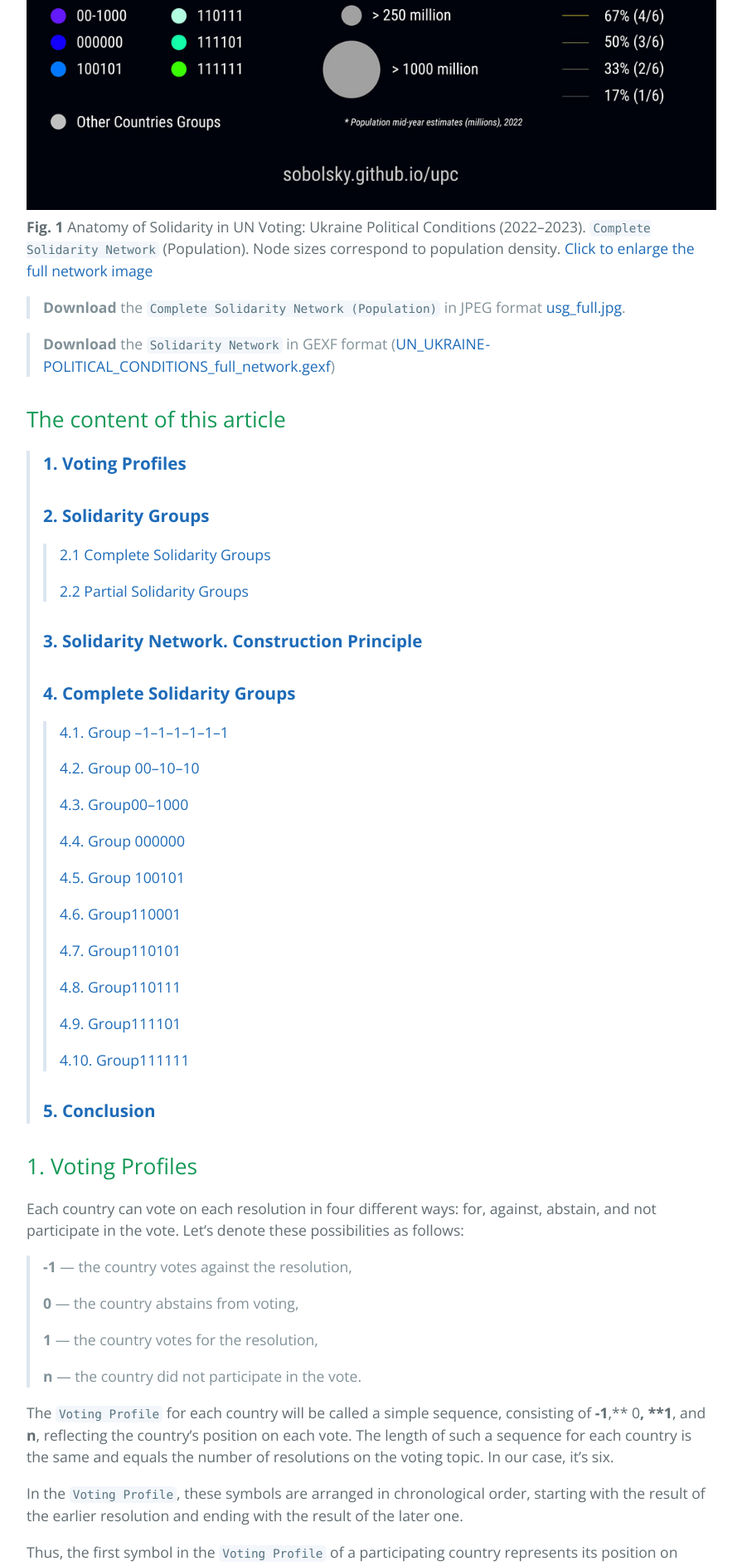
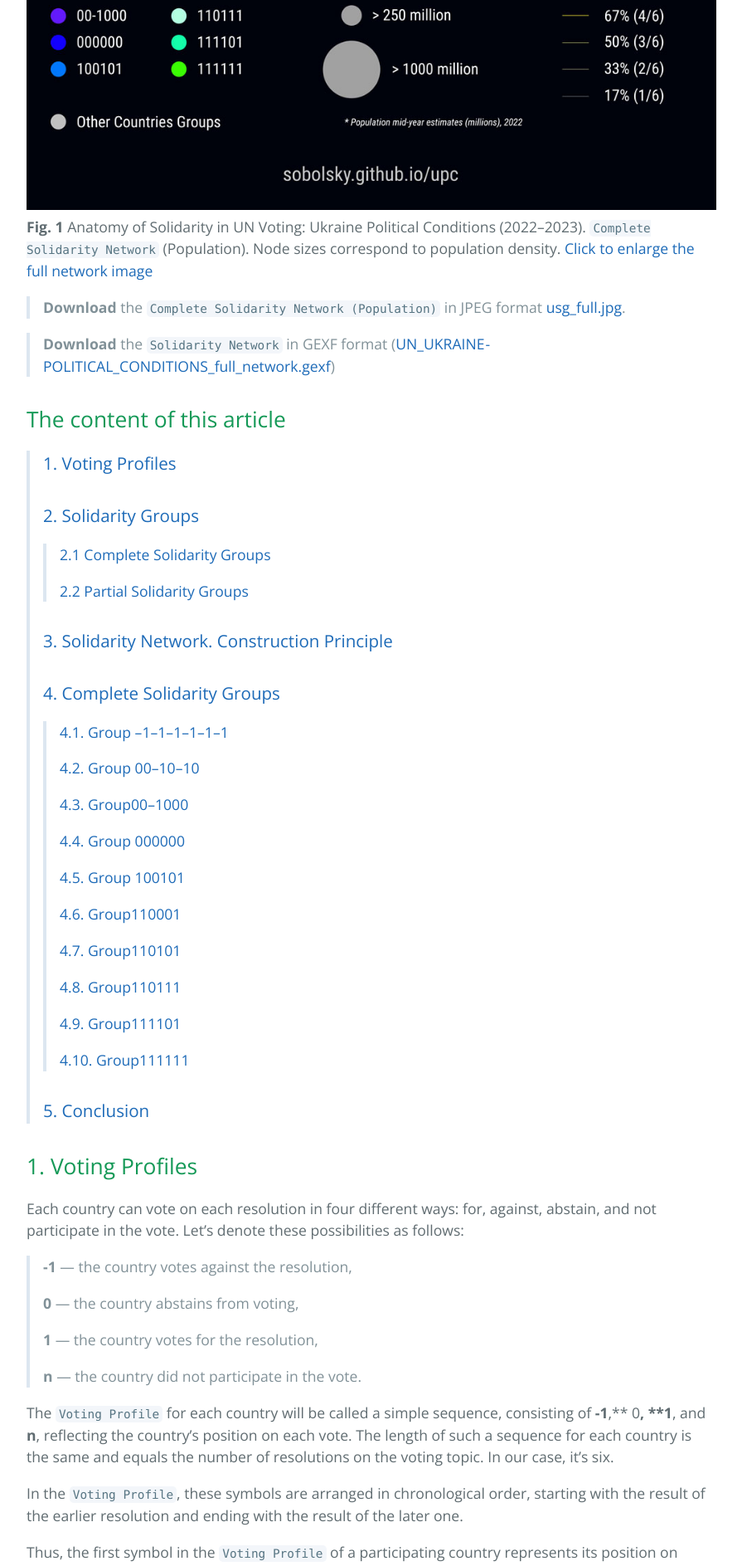
Before and after one commit to sobolsky/UN_UPC_2024, a Jekyll site: the page built from 01.md, in a window 1280 px wide. Shown: the part 3353-5240 px from the top of the page at 83% size, without its empty margins (192-1087 px from the left). Built offline with Jekyll 4.4.1, drawn with Linux system fonts in a browser that asks for light colours; our own code applies the rules of GitHub Pages for plain Markdown files.

Commit message:
Update 01.md

```diff
--- a/01.md
+++ b/01.md
@@ -47,14 +47,14 @@ Below in **Fig. 1** is the `Complete Solidarity Network`. This network is the ke
 > **Download** the `Solidarity Network` in GEXF format ([UN_UKRAINE - POLITICAL_CONDITIONS_full_network.gexf](res/UN_UKRAINE--POLITICAL_CONDITIONS_full_network.gexf))
 
 ## The content of this article
-> ### [**1. Voting Profiles**](#1-voting-profiles-1)
-> ### [**2. Solidarity Groups**](#2-solidarity-groups-1)
+> ### [1. Voting Profiles](#1-voting-profiles-1)
+> ### [2. Solidarity Groups](#2-solidarity-groups-1)
 >> [2.1 Complete Solidarity Groups](#21-complete-solidarity-groups)
 >>
 >> [2.2 Partial Solidarity Groups](#22-partial-solidarity-groups)
 >
-> ### [**3. Solidarity Network. Construction Principle**](#3-solidarity-network-construction-principle-1)
-> ### [**4. Complete Solidarity Groups**](#4-complete-solidarity-groups-1)
+> ### [3. Solidarity Network. Construction Principle](#3-solidarity-network-construction-principle-1)
+> ### [4. Complete Solidarity Groups](#4-complete-solidarity-groups-1)
 >> [4.1. Group –1–1–1–1–1–1](#41-group--1-1-1-1-1-1)
 >>
 >> [4.2. Group 00–10–10](#42-group-001010)
@@ -75,7 +75,7 @@ Below in **Fig. 1** is the `Complete Solidarity Network`. This network is the ke
 >>
 >> [4.10. Group111111](#49-group-111101)
 >
-> ### [**5. Conclusion**](#5-conclusion-1)
+> ### [5. Conclusion](#5-conclusion-1)
 
 ## 1. Voting Profiles
 Each country can vote on each resolution in four different ways: for, against, abstain, and not participate in the vote. Let’s denote these possibilities as follows:
```
